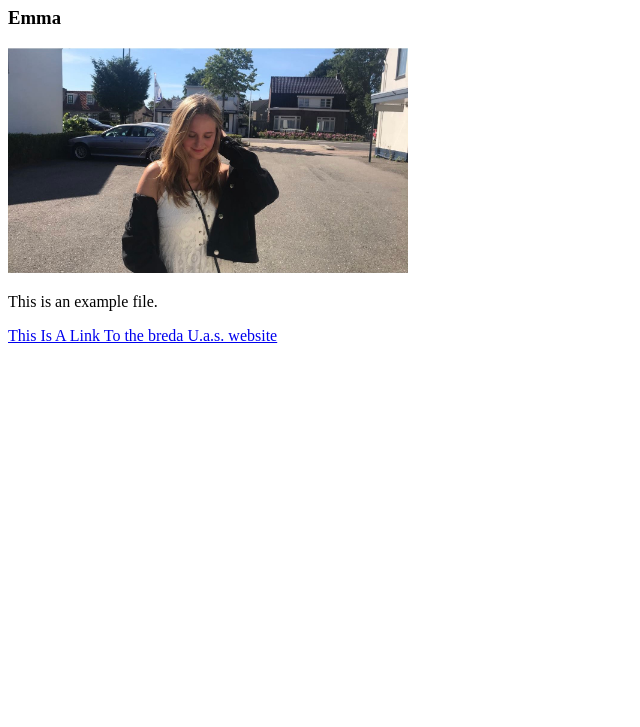
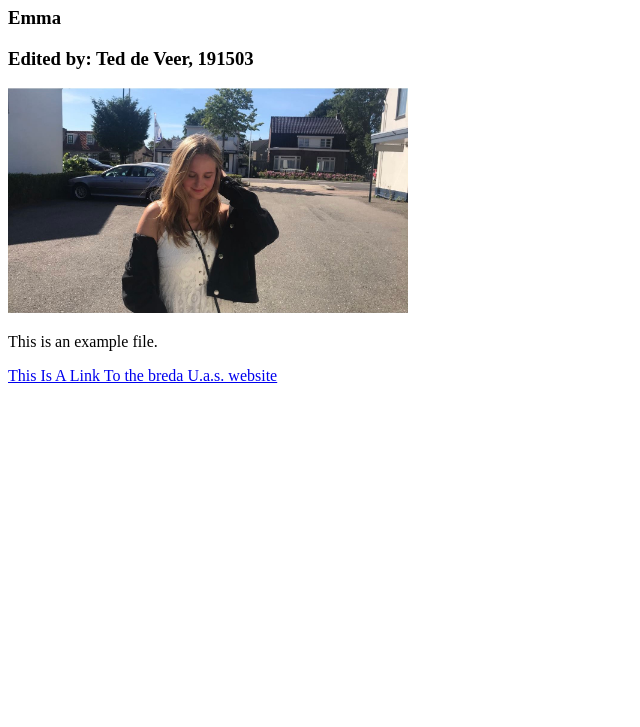
Before and after one commit to emmastruijs/prj4-chapter-3, a plain HTML site: page index.html in a window 1280 px wide. Shown: the part 73-800 px from the top of the page, without its empty margins (0-640 px from the left). Drawn offline with Linux system fonts and the light colour scheme.

Commit message:
added editor

```diff
--- a/index.html
+++ b/index.html
@@ -8,6 +8,7 @@
 <body>
 <h1>Example HTML File</h1>
 	<h3>Emma</h3>
+	<h3>Edited by: Ted de Veer, 191503</h3>
     <img src="images/mee.jpg" width="400" alt="me"/>
 <p> This is an example file. </p>
 <a href="https://www.buas.nl/"> This Is A Link To the breda U.a.s. website</a>
```
